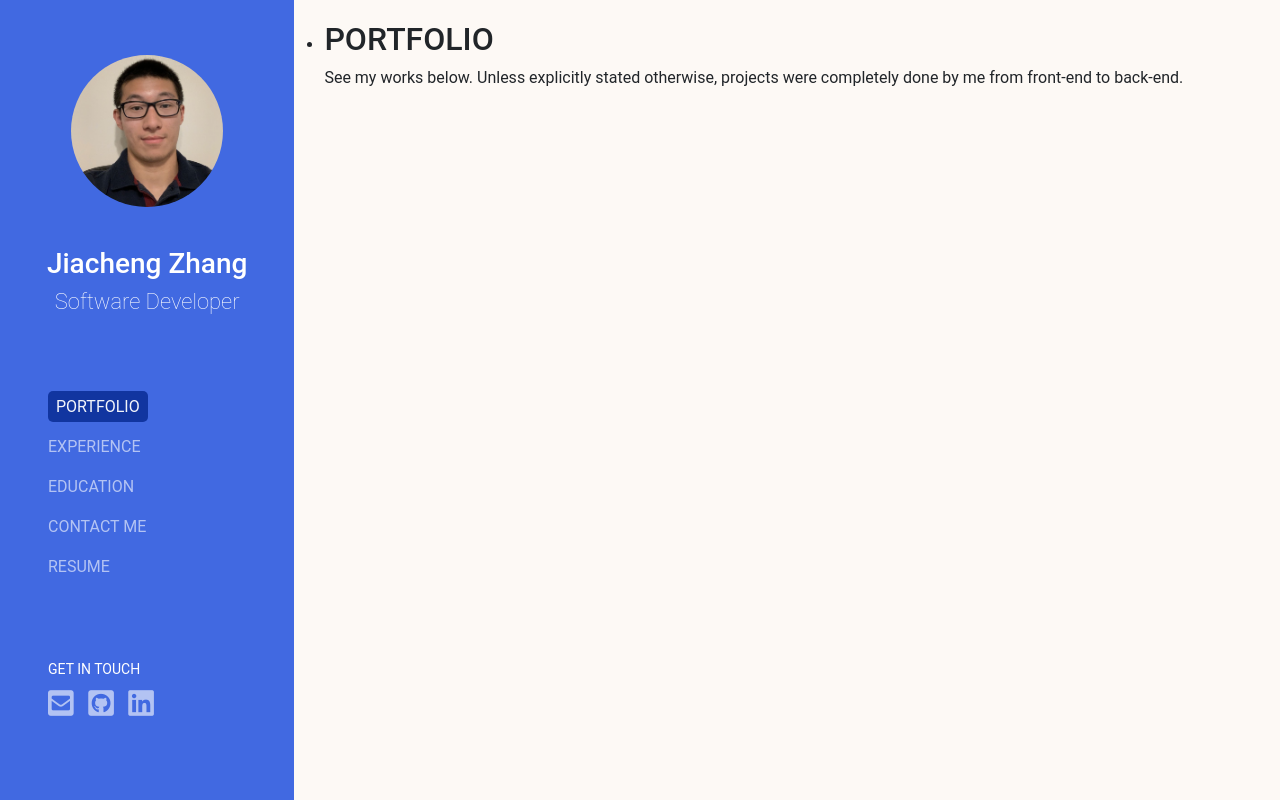
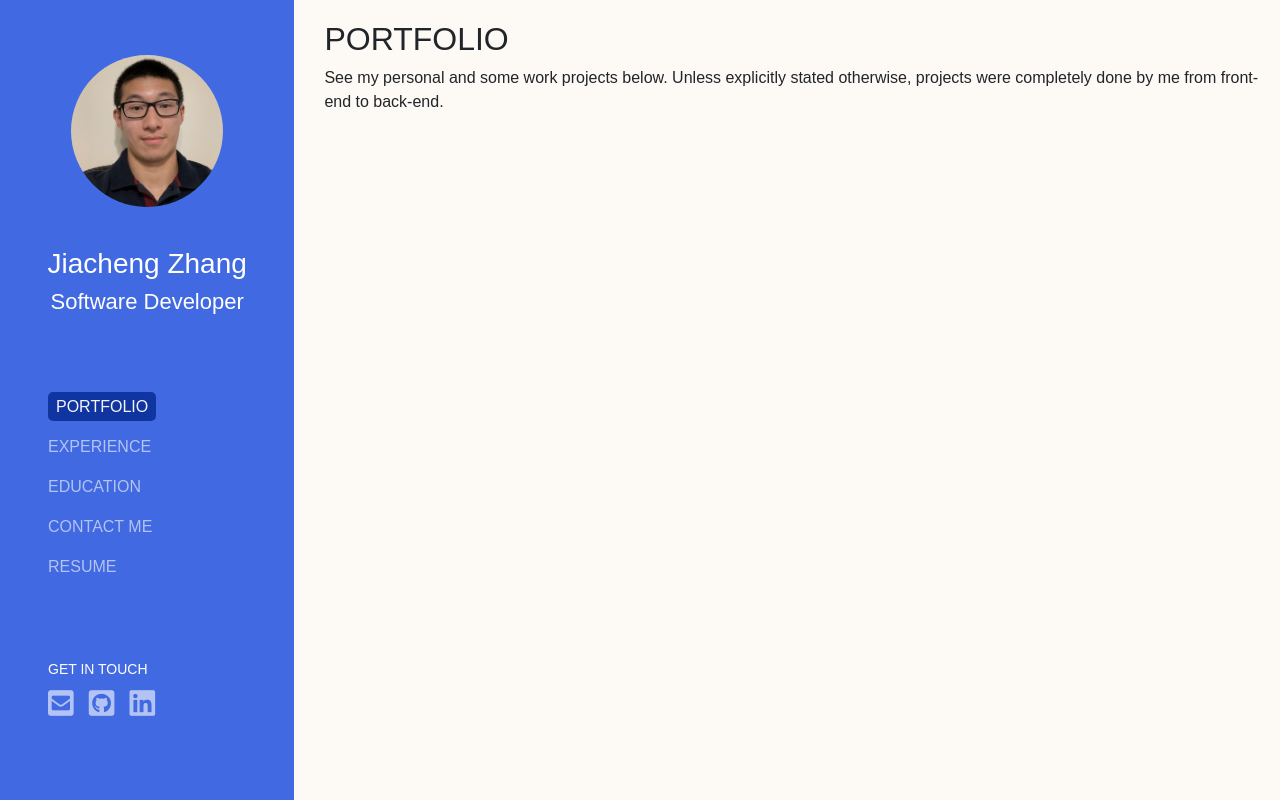
Before and after one commit to jiachengzhang1/portfolio-web, a Django app: page / in a window 1280 px wide. Run offline with Django 3.2, Linux system fonts and the light colour scheme; data that the repository does not hold is empty; some libraries are stand-ins or nearby versions.

Commit message:
change tag

```diff
--- a/portfolio_web/static/portfolio_web/main.css
+++ b/portfolio_web/static/portfolio_web/main.css
@@ -1,5 +1,5 @@
 body {
-    font-family: Roboto,Helvetica,sans-serif;
+    font-family: Arial, Helvetica, sans-serif;
     background: #faf1e665;
 }
 
--- a/portfolio_web/templates/portfolio_web/contact.html
+++ b/portfolio_web/templates/portfolio_web/contact.html
@@ -1,10 +1,10 @@
 {% extends 'portfolio_web/base.html' %}
 {% block content %}
 <div class="contact-page">
-    <summary>
+    <section>
         <h2>CONTACT ME</h2>
         <p>I am seeking programming Intership and open to any ideas of cooperation.</p>
-    </summary>
+    </section>
     <article>
         <div class="contact-detail">
             <span>E-mail: </span>
--- a/portfolio_web/templates/portfolio_web/education.html
+++ b/portfolio_web/templates/portfolio_web/education.html
@@ -2,10 +2,10 @@
 
 {% block content %}
 <div class="education-page">
-    <summary>
+    <section>
         <h2>Education</h2>
         <p>I am currently a graduate student studying Computer Science at the University of Arizona.</p>
-    </summary>
+    </section>
     <article>
         <div class="educations">
             {% for education in educations %}
--- a/portfolio_web/templates/portfolio_web/experience.html
+++ b/portfolio_web/templates/portfolio_web/experience.html
@@ -2,10 +2,10 @@
 {% load static %}
 {% block content %}
 <div class="experience-page">
-    <summary>
+    <section>
         <h2>EXPERIENCES</h2>
         <p>Here's my working experiences</p>
-    </summary>
+    </section>
     <article>
         <div class="experienses">
             {% for experience in experiences %}
--- a/portfolio_web/templates/portfolio_web/home.html
+++ b/portfolio_web/templates/portfolio_web/home.html
@@ -1,13 +1,13 @@
 {% extends 'portfolio_web/base.html' %}
 {% block content %}
 <div class="portfolio-page">
-    <summary>
+    <section>
         <h2>PORTFOLIO</h2>
         <p>
-            See my works below. Unless explicitly stated otherwise, projects were completely done by me from front-end
-            to back-end.
+            See my personal and some work projects below. Unless explicitly stated otherwise, projects were completely
+            done by me from front-end to back-end.
         </p>
-    </summary>
+    </section>
     <article>
         <div class="portfolio-content">
             {% for project in projects %}
```
